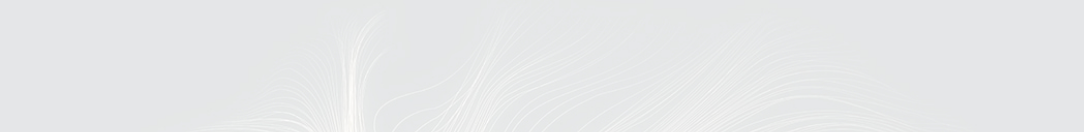
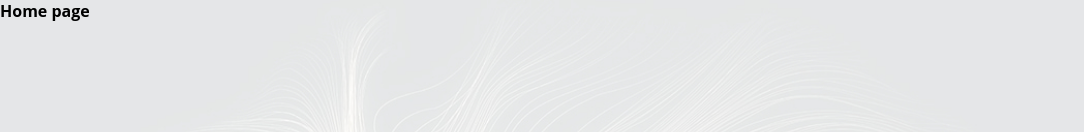
Before and after one commit to rafittu/front-lumin, a React (Create React App) app: page /home in a window 1280 px wide. Before the commit this address had no page. Shown: the top 132 px of the page, without its empty margins (0-1084 px from the left). Built offline with nearby package versions, Linux system fonts and the light colour scheme.

Commit message:
feat: home page schema

```diff
--- a/src/App.jsx
+++ b/src/App.jsx
@@ -2,6 +2,7 @@ import React from 'react';
 import { Route, Routes } from 'react-router-dom';
 import { AuthProvider } from './contexts/AuthContext';
 import SignIn from './pages/SignIn';
+import Home from './pages/Home';
 
 import './style/App.css';
 
@@ -11,6 +12,7 @@ function App() {
       <AuthProvider>
         <Routes>
           <Route exact path="/" element={<SignIn />} />
+          <Route exact path="/home" element={<Home />} />
         </Routes>
       </AuthProvider>
     </div>
--- /dev/null
+++ b/src/pages/Home.jsx
@@ -0,0 +1,7 @@
+import React from 'react';
+
+function Home() {
+  return <h1>Home page</h1>;
+}
+
+export default Home;
--- a/src/pages/SignIn.jsx
+++ b/src/pages/SignIn.jsx
@@ -26,7 +26,7 @@ function SignIn() {
 
   const validateLogin = async () => {
     try {
-      const response = await axios.post('API_URL', {
+      const response = await axios.post('http://localhost:3001/auth/signin', {
         email,
         password,
       });
```
